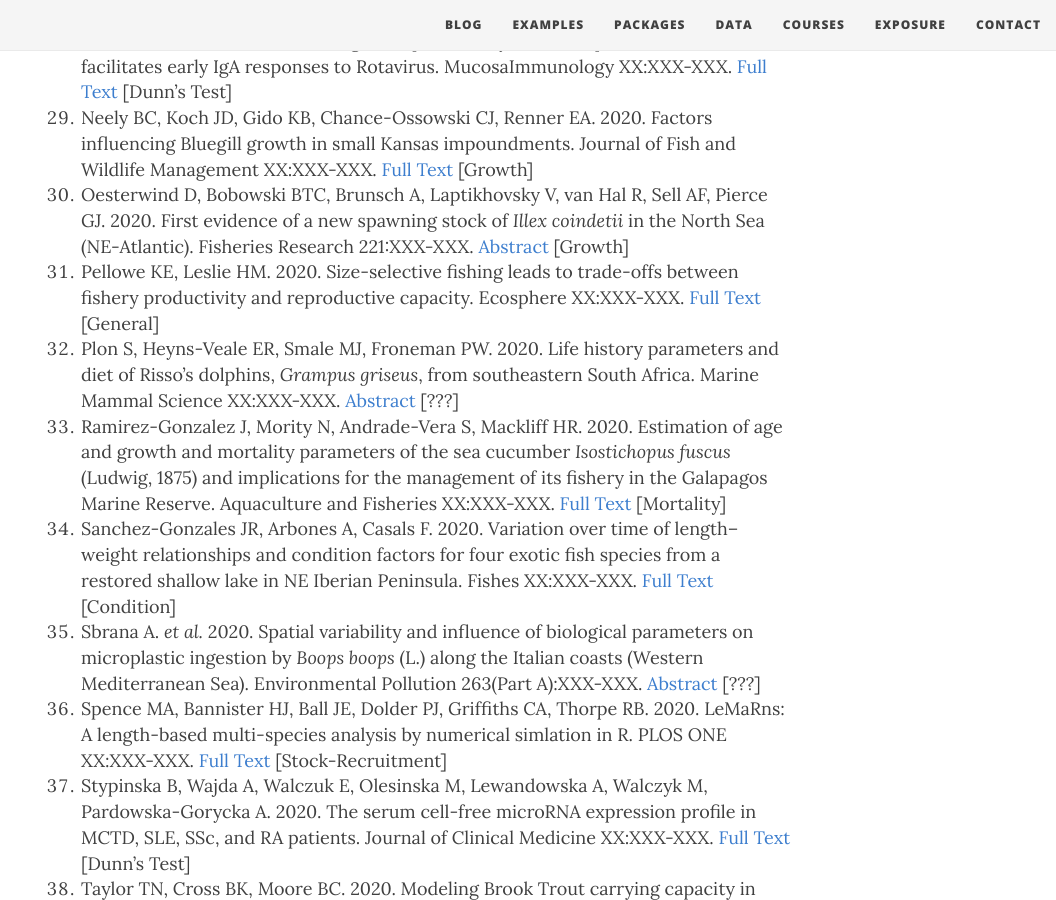
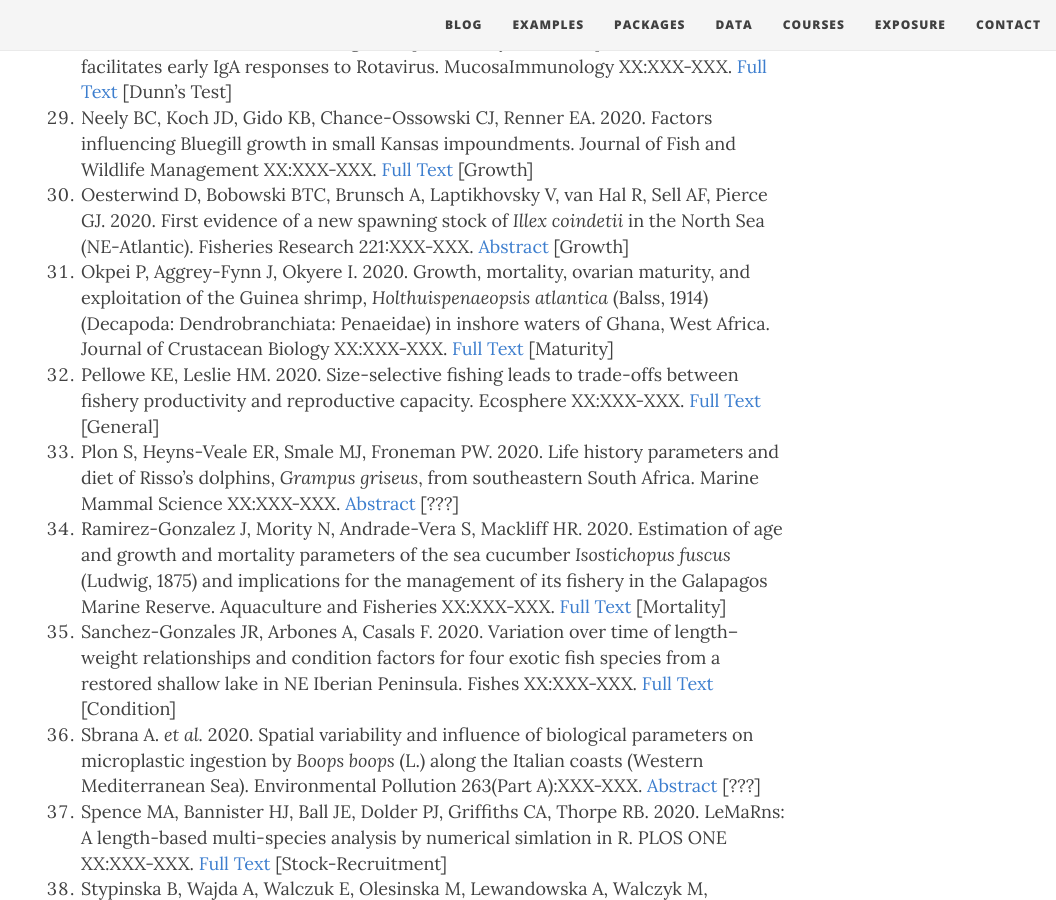
Before and after one commit to droglenc/fishR, a Jekyll site: the page built from exposure/exposure-citations20.md, in a window 1280 px wide and 900 px high, scrolled down 2529 px. Shown: the whole window, without its empty margins (224-1280 px from the left). Built offline with Jekyll 4.4.1, drawn with Linux system fonts in a browser that asks for light colours; nearby versions of some CDN libraries; some of the changed lines change nothing that is shown.

Commit message:
Update exposure-citations20.md

```diff
--- a/exposure/exposure-citations20.md
+++ b/exposure/exposure-citations20.md
@@ -5,7 +5,7 @@ subtitle: fishR and FSA is Being Used!!
 css: "/css/exposure-citation.css"
 ---
 
-The [**IFAR** book](http://derekogle.com/IFAR/), **fishR** website, or the **FSA** package were cited in the following <span id="contact-div">38</span> publications.
+The [**IFAR** book](http://derekogle.com/IFAR/), **fishR** website, or the **FSA** package were cited in the following <span id="contact-div">39</span> publications.
 
 1. Arntzen JW, Zuiderwijk A. 2020. Sampling efficiency, bias and shyness in funnel trapping aquatic newts. Amphibia-Reptilia XX:XXX-XXX. [Abstract](https://brill.com/view/journals/amre/aop/article-10.1163-15685381-bja10004/article-10.1163-15685381-bja10004.xml) [???]
 1. Barkalow SLC, Brandenburg MA, Platania SP. 2020. Otoliths reveal spawning ecology and early life history of sympatric catostomids. North American Journal of Fisheries Management XX:XXX-XXX. [Abstract](https://afspubs.onlinelibrary.wiley.com/doi/abs/10.1002/nafm.10423) [???]
@@ -37,6 +37,7 @@ The [**IFAR** book](http://derekogle.com/IFAR/), **fishR** website, or the **FSA
 1. Nakewski J, *et al.* 2020. αvβ8 integrin-expression by BATF3-dependent dendritic cells facilitates early IgA responses to Rotavirus. MucosaImmunology XX:XXX-XXX. [Full Text](https://www.nature.com/articles/s41385-020-0276-8) [Dunn's Test]
 1. Neely BC, Koch JD, Gido KB, Chance-Ossowski CJ, Renner EA. 2020. Factors influencing Bluegill growth in small Kansas impoundments. Journal of Fish and Wildlife Management XX:XXX-XXX. [Full Text](https://www.fwspubs.org/doi/pdf/10.3996/082019-JFWM-065) [Growth]
 1. Oesterwind D, Bobowski BTC, Brunsch A, Laptikhovsky V, van Hal R, Sell AF, Pierce GJ. 2020. First evidence of a new spawning stock of *Illex coindetii* in the North Sea (NE-Atlantic). Fisheries Research 221:XXX-XXX. [Abstract](https://www.sciencedirect.com/science/article/pii/S0165783619302395) [Growth]
+1. Okpei P, Aggrey-Fynn J, Okyere I. 2020. Growth, mortality, ovarian maturity, and exploitation of the Guinea shrimp, *Holthuispenaeopsis atlantica* (Balss, 1914) (Decapoda: Dendrobranchiata: Penaeidae) in inshore waters of Ghana, West Africa. Journal of Crustacean Biology XX:XXX-XXX. [Full Text](https://academic.oup.com/jcb/advance-article/doi/10.1093/jcbiol/ruaa010/5813135) [Maturity]
 1. Pellowe KE, Leslie HM. 2020. Size-selective fishing leads to trade-offs between fishery productivity and reproductive capacity. Ecosphere XX:XXX-XXX. [Full Text](https://esajournals.onlinelibrary.wiley.com/doi/pdf/10.1002/ecs2.3071) [General]
 1. Plon S, Heyns-Veale ER, Smale MJ, Froneman PW. 2020. Life history parameters and diet of Risso's dolphins, *Grampus griseus*, from southeastern South Africa. Marine Mammal Science XX:XXX-XXX. [Abstract](https://onlinelibrary.wiley.com/doi/abs/10.1111/mms.12675) [???]
 1. Ramirez-Gonzalez J, Mority N, Andrade-Vera S, Mackliff HR. 2020. Estimation of age and growth and mortality parameters of the sea cucumber *Isostichopus fuscus* (Ludwig, 1875) and implications for the management of its fishery in the Galapagos Marine Reserve. Aquaculture and Fisheries XX:XXX-XXX. [Full Text](https://www.sciencedirect.com/science/article/pii/S2468550X20300022) [Mortality]
```
